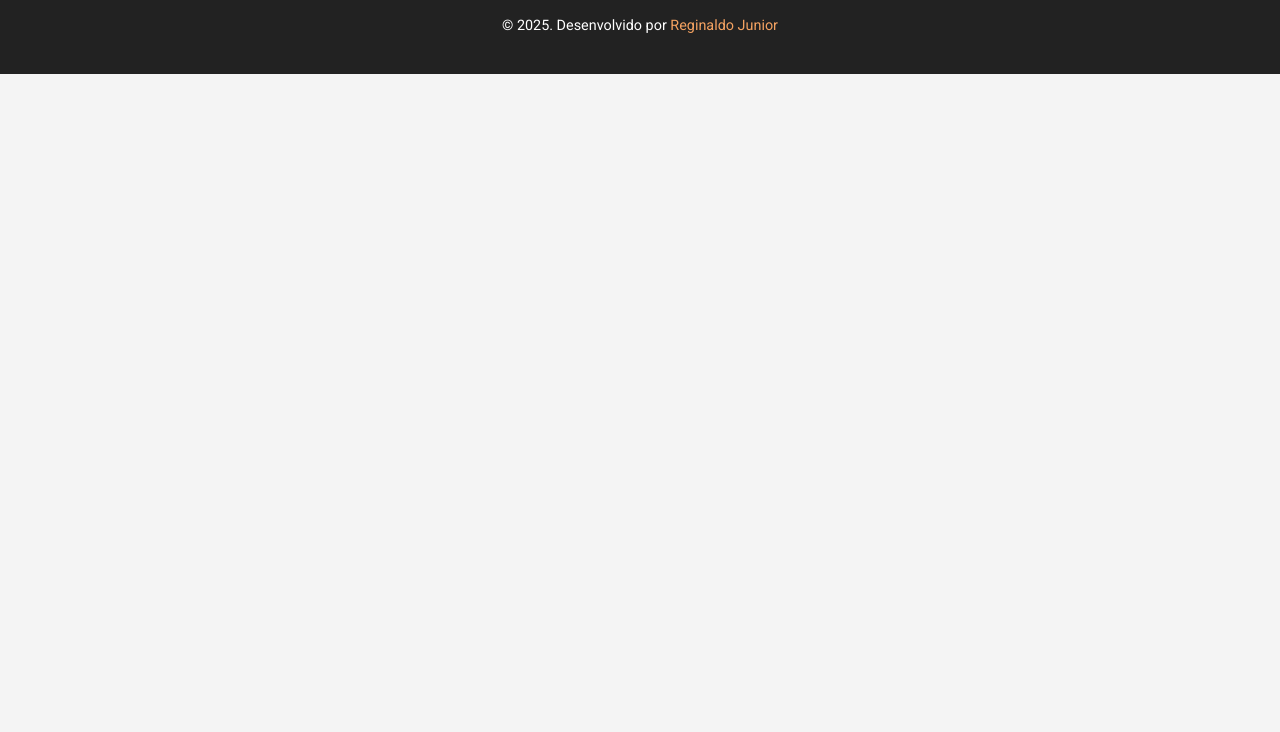
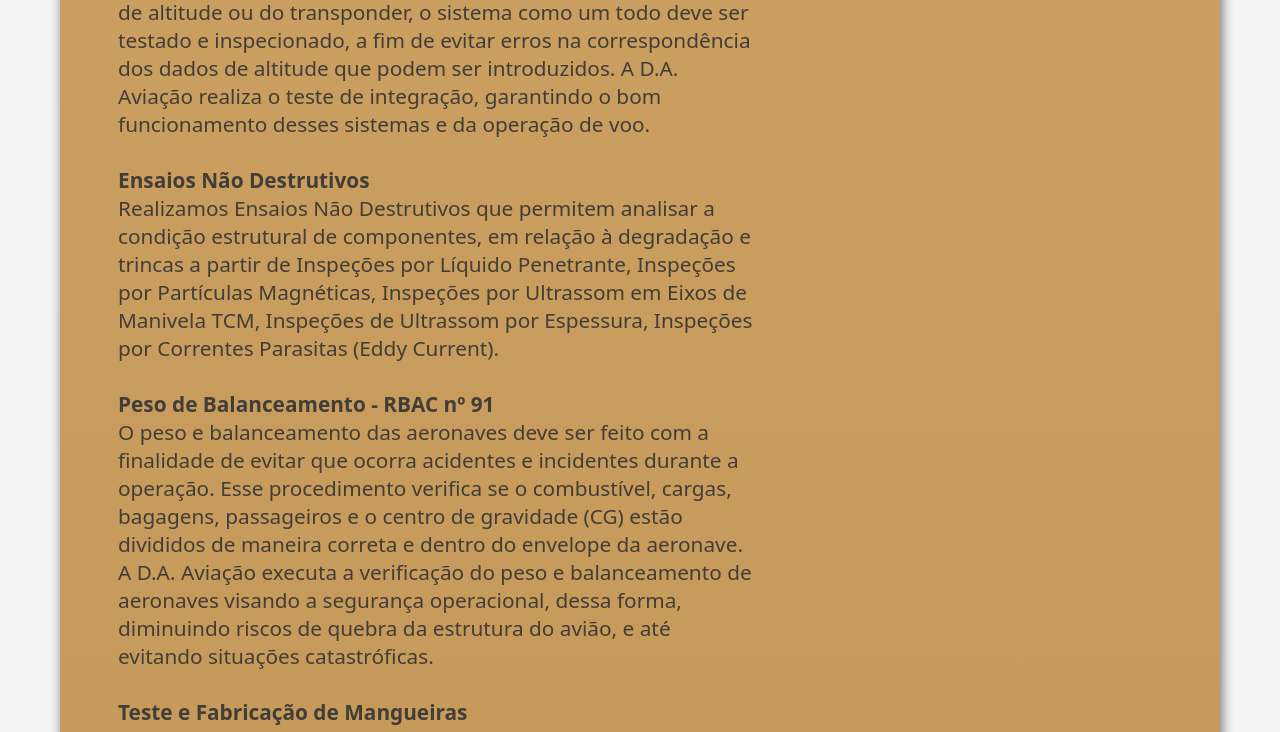
Before and after one commit to ReginaldDev/ProjectDaAviacao, a plain HTML site: page index.html in a window 1280 px wide. Shown: the part 2806-3538 px from the top of the page. Before the commit the page ends 2880 px from the top, so only its background shows below. Drawn offline with Linux system fonts and the light colour scheme.

Commit message:
atualizando o Serviços

```diff
--- a/index.html
+++ b/index.html
@@ -53,9 +53,35 @@
         </section>
         <section id="Servicos">
             <h2>Serviços</h2>
-            <p>Lorem ipsum dolor sit amet, consectetur adipisicing elit. Deserunt iste rerum voluptatibus sequi, quo illo accusantium sed earum deleniti doloribus eligendi consequatur praesentium officia quia a labore temporibus similique repudiandae
-                Lorem ipsum dolor sit amet consectetur adipisicing elit. Facere ipsam maxime quia accusantium reprehenderit culpa sunt consequuntur, veniam, in quam ipsa officia aliquid quasi quod sit ducimus voluptas, quibusdam iste
-                Lorem ipsum dolor sit amet consectetur, adipisicing elit. Quod ut nisi vero, et, voluptates tempore dolore quibusdam veritatis non deserunt quasi sapiente esse aliquam reprehenderit quam sit fuga aperiam necessitatibus?.....</p>
+            <p><strong>Teste e aferição do sistema de altímetro e Modo C – RBAC nº 91 e nº 43</strong> <br>
+                O sistema de altímetro e Modo C permitem a leitura da altitude da aeronave pelo piloto, e é de vital importância para uma operação segura e operação adequada da aeronave. A D.A. Aviação realiza testes do sistema de altímetro e Modo C, garantindo o funcionamento adequado e calibrado desses instrumentos.
+                <br><br>
+                <strong>Teste e aferição do Velocímetro e Climb – RBAC nº 91 e nº 43</strong><br>
+                A velocidade da aeronave é um parâmetro importante na operação da mesma, dito isto, é necessário o funcionamento adequado desses equipamentos para garantir a segurança de voo. Aqui realizamos testes e aferição desses equipamentos para garantir seu funcionamento correto.
+                <br><br>
+                <strong>Teste e aferição do sistema de transponder – RBAC nº 91 e nº 43</strong><br>
+                O sistema de transponder é utilizado na identificação no radar de controle de tráfego aéreo e é um dispositivo importante na prevenção de colisões. Na D.A. Aviação são realizados testes nesse sistema para garantir seu funcionamento adequado.
+                <br><br>
+                <strong>Inspeção e Teste na Linha de Pitot Estático - RBAC nº 91 e nº 43</strong><br>
+                O tubo de Pitot é um instrumento sensível a pressão que é utilizado para medir parâmetros de velocidade de aeronave e altitude, desta forma, para se obter a leitura correta desses parâmetros e evitar leituras incorretas não pode haver obstruções na linha de Pitot Estático. A D.A. Aviação oferece serviços de inspeção e testes na linha de Pitot Estático, garantindo o funcionamento adequado desse sistema e a leitura correta dos parâmetros.
+                <br><br>
+                <strong>Teste de Integração dos Sistemas - RBAC nº 91 e nº 43</strong><br>
+                Os testes de integração dos sistemas devem ser realizados pós a instalação ou manutenção do sistema automático de informação de altitude ou do transponder, o sistema como um todo deve ser testado e inspecionado, a fim de evitar erros na correspondência dos dados de altitude que podem ser introduzidos. A D.A. Aviação realiza o teste de integração, garantindo o bom funcionamento desses sistemas e da operação de voo.
+                <br><br>
+                <strong>Ensaios Não Destrutivos</strong><br>
+                Realizamos Ensaios Não Destrutivos que permitem analisar a condição estrutural de componentes, em relação à degradação e trincas a partir de Inspeções por Líquido Penetrante, Inspeções por Partículas Magnéticas, Inspeções por Ultrassom em Eixos de Manivela TCM, Inspeções de Ultrassom por Espessura, Inspeções por Correntes Parasitas (Eddy Current).
+                <br><br>
+                <strong>Peso de Balanceamento - RBAC nº 91</strong><br>
+                O peso e balanceamento das aeronaves deve ser feito com a finalidade de evitar que ocorra acidentes e incidentes durante a operação. Esse procedimento verifica se o combustível, cargas, bagagens, passageiros e o centro de gravidade (CG) estão divididos de maneira correta e dentro do envelope da aeronave. A D.A. Aviação executa a verificação do peso e balanceamento de aeronaves visando a segurança operacional, dessa forma, diminuindo riscos de quebra da estrutura do avião, e até evitando situações catastróficas.
+                <br><br>
+                <strong>Teste e Fabricação de Mangueiras</strong><br>
+                As mangueiras de uma aeronave transportam os fluidos nos sistemas hidráulicos. Elas muitas vezes estão submetidas a altas pressões, por isso é necessário boa confiabilidade nesses itens. A D.A. Aviação executa testes em mangueiras a fim de garantir sua confiabilidade para a devida função, além de fabricar mangueiras da mais alta qualidade para diversas aplicações.
+                <br><br>
+                <strong>Fabricação e Vendas de Ferramentas Especiais</strong><br>
+                Ferramentas especiais são necessárias para a realização de certas tarefas de manutenção. Aqui fabricamos ferramentas de alta qualidade e precisão que atendem aos requisitos necessários para execução das tarefas de acordo com o fabricante.
+                <br><br>
+                <strong>Metrologia</strong><br>
+                A D.A. Aviação realiza inspeção dimensional de blocos, eixos de manivela, cilindros e bielas de motores convencionais dos fabricantes Lycoming e Continental Motors.</p>
         </section>
         <section id="galeria">
             <h2>Galeria</h2>
@@ -77,6 +103,7 @@
                    Birigui-SP Brasil<br>
                    (18) 3642-5048
                 </p>
+                <a href="mailto:diretoria@daaviacao.com.br">diretoria@daaviacao.com.br</a>
             </div>
             <ul class="socials">
                 <li><a href="https://api.whatsapp.com/send/?phone=551836425048&text&type=phone_number&app_absent=0&wame_ctl=1"><i class="fa-brands fa-whatsapp"></i></a></li>
--- a/src/styles/mainStyle.css
+++ b/src/styles/mainStyle.css
@@ -197,13 +197,13 @@
 }
 
 section#Servicos {
-    color: rgba(51, 51, 51, 0.8);
+    color: rgba(29, 28, 28, 0.8);
     background: linear-gradient(to bottom, rgba(207, 166, 103, 1), rgba(190, 140, 70, 0.9));
     padding: 40px 5%;
     margin-bottom: 20px;
     border-radius: 8px;
-    box-shadow: 2px 4px 12px rgba(0, 0, 0, 0.3);
-    text-align: right;
+    box-shadow: 2px 4px 12px rgba(0, 0, 0, 0.534);
+    text-align: left;
 }
 
 #Servicos h2,
@@ -245,7 +245,13 @@
     text-align: left;
     max-width: 50%;
 }
-
+.footer-text a{
+    text-decoration: none;
+    color: #f4a261;
+    &:hover{
+        color: #fa7203;
+    }
+}
 .footer-text h3 {
     font-size: 1.8rem;
     text-transform: uppercase;
@@ -283,7 +289,7 @@
 /* Rodapé inferior */
 .footer-bottom {
     margin-top: 20px;
-    font-size: 0.9rem;
+    font-size: 0.6rem;
     text-align: center;
 }
 
```
